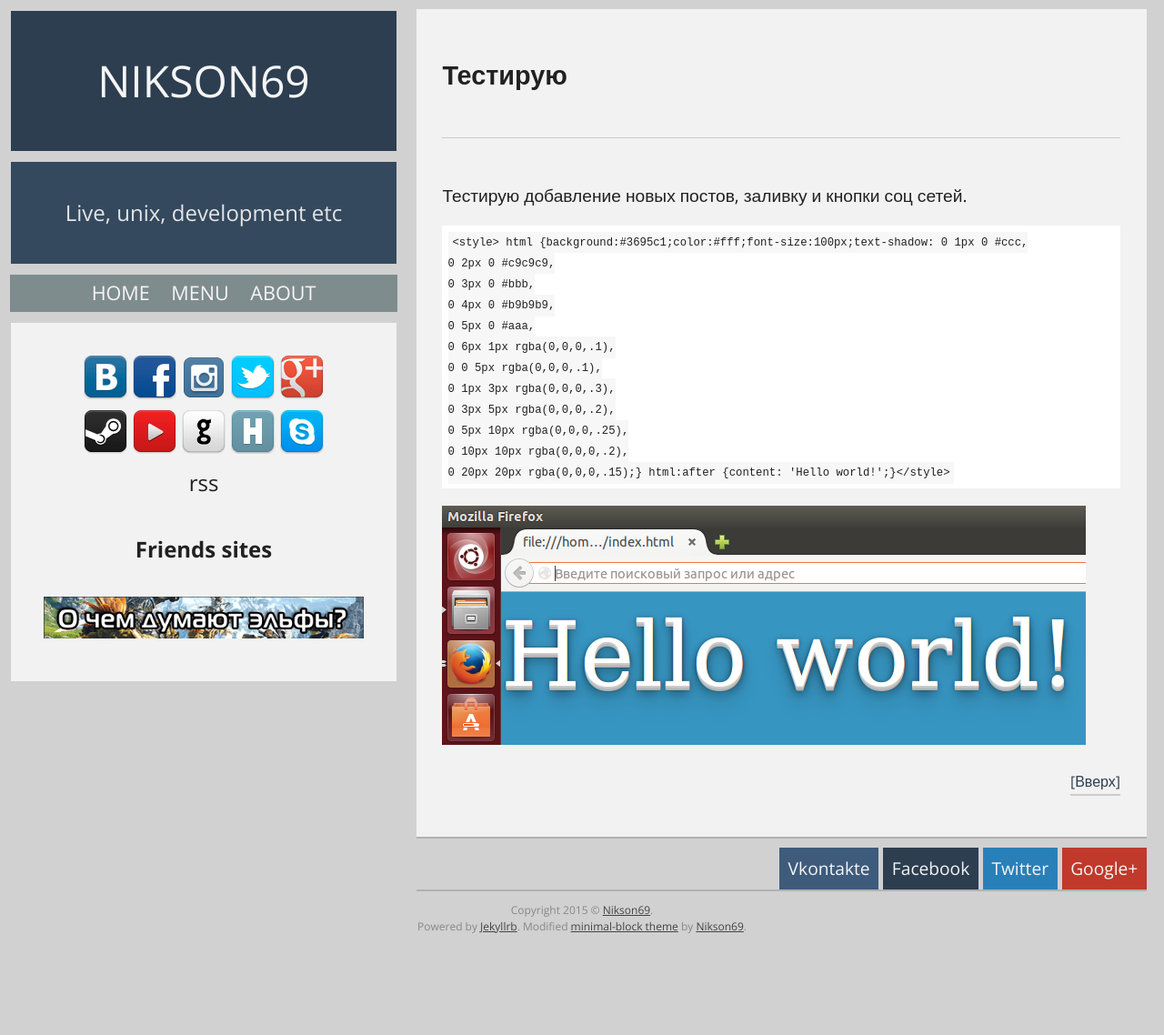
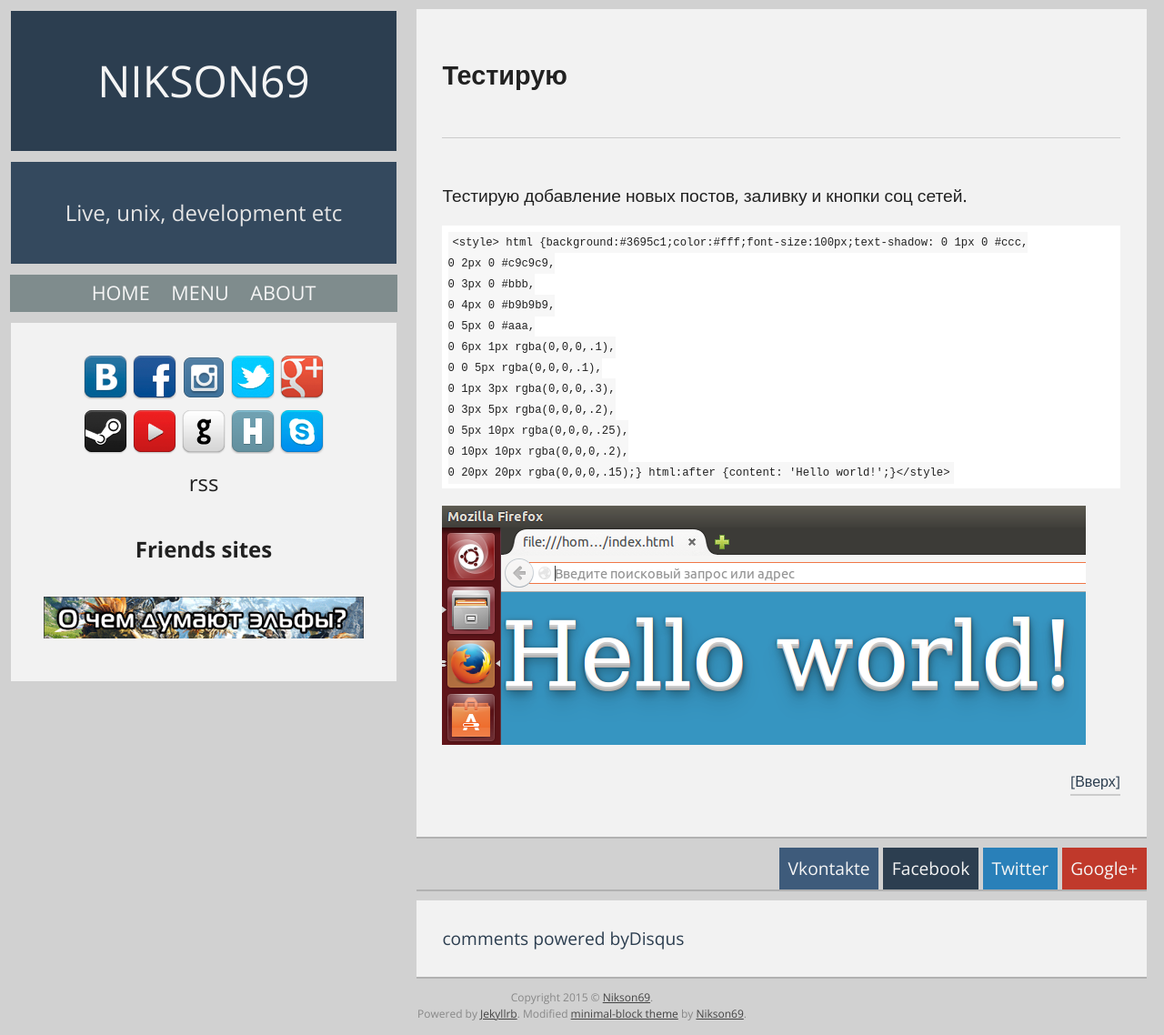
Before and after one commit to Nikson69rus/Nikson69.github.io, a Jekyll site: the page built from _posts/2015-02-17-test-post.md, in a window 1280 px wide. Shown: the whole page at 91% size. Built offline with Jekyll 4.4.1, drawn with Linux system fonts in a browser that asks for light colours; Markdown is read by kramdown in place of the engine named in the settings; comment, search, counter and statistics services are not loaded; before the commit the page ends 1042 px from its top, so only the background shows below that; some of the changed lines change nothing that is shown.

Commit message:
disqus_beta

```diff
--- a/_config.yml
+++ b/_config.yml
@@ -11,7 +11,7 @@ paginate: 5
 permalink: /:title
 
 # Social share and comments.
-disqus-id: yourusername
+disqus-id: 3639256
 twitter: Nikson69ru
 github: yourusername
 google: +yourusername
--- a/_layouts/default.html
+++ b/_layouts/default.html
@@ -60,6 +60,8 @@
             <a href="{{ site.url }}/feed.xml" title="Suscribe to RSS" target="_blank">rss</a>
             <h4>Friends sites</h4>
             <a title="kingyru" href="//kingy.ru" target="_blank"> <img src="/image/picture/kingyru.gif"></a>
+            <br>
+
         </div>
 
     </header>
--- a/_layouts/post.html
+++ b/_layouts/post.html
@@ -35,7 +35,7 @@ layout: default
         </ul>
     </div>
 
-<!-- {% if site.disqus-id %}
+ {% if site.disqus-id %}
 <div class="module color-3">
         <div id="disqus_thread"></div>
         <script type="text/javascript">
@@ -52,6 +52,6 @@ layout: default
         <a href="http://disqus.com" class="dsq-brlink">comments powered by<span class="logo-disqus">Disqus</span></a>
 </div>
 {% endif %}
--->
+
 
 </div>
```
Also changed, not shown: 10 other files.
